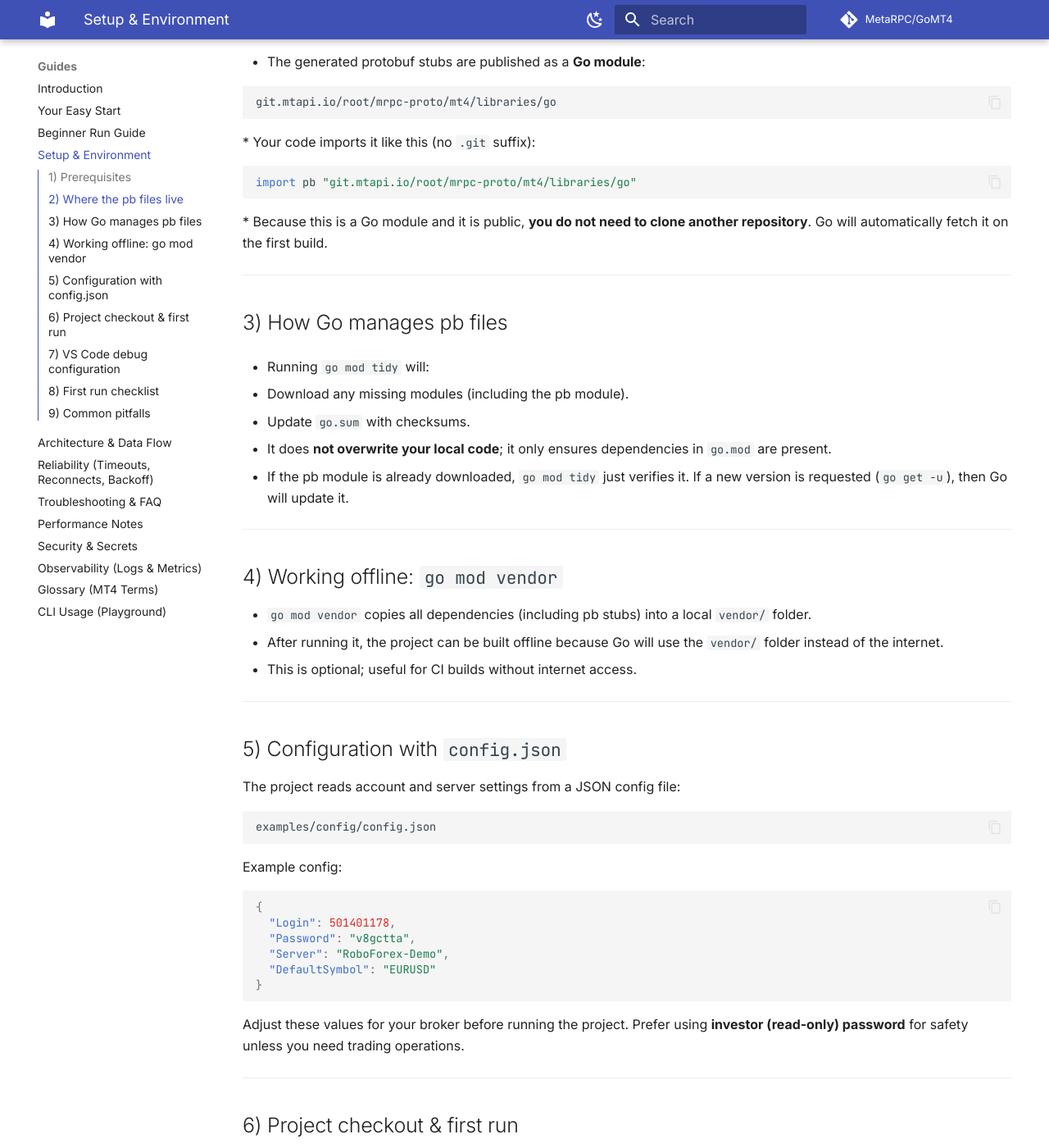
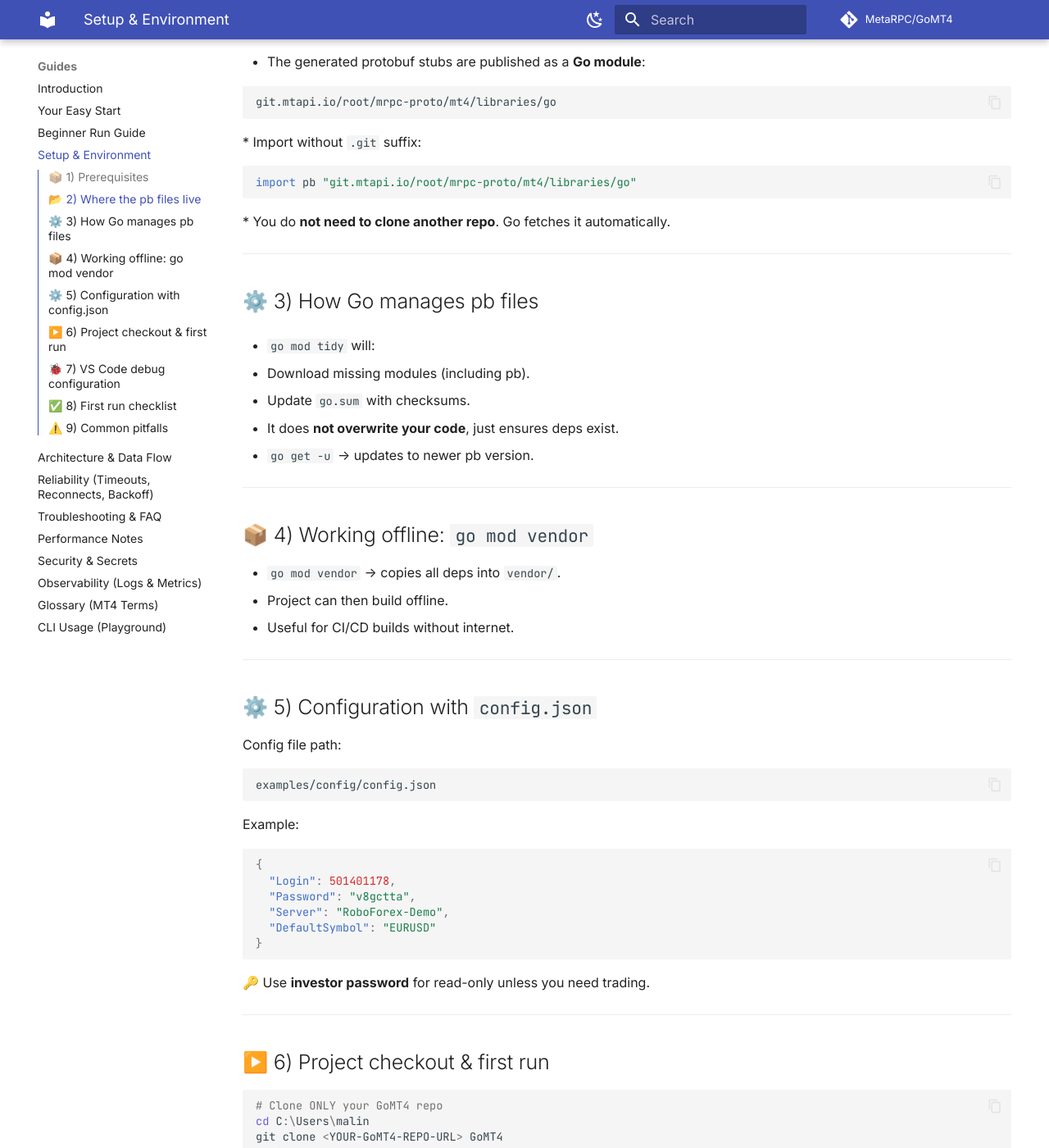
Before and after one commit to MetaRPC/GoMT4, an MkDocs documentation site: the page built from docs/setup.md, in a window 1280 px wide and 1400 px high, scrolled down 592 px. Shown: the whole window at 82% size. Built offline with MkDocs 1.6.1 and Material for MkDocs 9.7.7, drawn with Linux system fonts in a browser that asks for light colours; comment, search, counter and statistics services are not loaded; some of the changed text lies outside the part shown.

Commit message:
Update setup.md

````diff
--- a/docs/setup.md
+++ b/docs/setup.md
@@ -1,64 +1,64 @@
-# Setup & Environment (Windows, GoMT4 Project)
+# 💻 Setup & Environment (Windows, GoMT4 Project)
 
 Audience: **beginner-friendly**. Comments in code are **English only**.
 
 ---
 
-## 1) Prerequisites
+## 📦 1) Prerequisites
 
 * **Windows 10/11 recommended** (Windows 7/8 may work but not tested)
 * **Git** ([https://git-scm.com/download/win](https://git-scm.com/download/win))
 * **Go ≥ 1.21** ([https://go.dev/dl/](https://go.dev/dl/))
 * **VS Code** + Go extension (by Google)
 
-> Why: Go builds and runs the project; VS Code is the recommended IDE.
+👉 Why: Go builds and runs the project; VS Code is the recommended IDE.
 
 ---
 
-## 2) Where the pb files live
+## 📂 2) Where the pb files live
 
 * The generated protobuf stubs are published as a **Go module**:
 
   ```
   git.mtapi.io/root/mrpc-proto/mt4/libraries/go
   ```
-* Your code imports it like this (no `.git` suffix):
+* Import without `.git` suffix:
 
   ```go
   import pb "git.mtapi.io/root/mrpc-proto/mt4/libraries/go"
   ```
-* Because this is a Go module and it is public, **you do not need to clone another repository**. Go will automatically fetch it on the first build.
+* You do **not need to clone another repo**. Go fetches it automatically.
 
 ---
 
-## 3) How Go manages pb files
+## ⚙️ 3) How Go manages pb files
 
-* Running `go mod tidy` will:
+* `go mod tidy` will:
 
-  * Download any missing modules (including the pb module).
+  * Download missing modules (including pb).
   * Update `go.sum` with checksums.
-  * It does **not overwrite your local code**; it only ensures dependencies in `go.mod` are present.
-* If the pb module is already downloaded, `go mod tidy` just verifies it. If a new version is requested (`go get -u`), then Go will update it.
+  * It does **not overwrite your code**, just ensures deps exist.
+* `go get -u` → updates to newer pb version.
 
 ---
 
-## 4) Working offline: `go mod vendor`
+## 📦 4) Working offline: `go mod vendor`
 
-* `go mod vendor` copies all dependencies (including pb stubs) into a local `vendor/` folder.
-* After running it, the project can be built offline because Go will use the `vendor/` folder instead of the internet.
-* This is optional; useful for CI builds without internet access.
+* `go mod vendor` → copies all deps into `vendor/`.
+* Project can then build offline.
+* Useful for CI/CD builds without internet.
 
 ---
 
-## 5) Configuration with `config.json`
+## ⚙️ 5) Configuration with `config.json`
 
-The project reads account and server settings from a JSON config file:
+Config file path:
 
 ```
 examples/config/config.json
 ```
 
-Example config:
+Example:
 
 ```json
 {
@@ -69,11 +69,11 @@ Example config:
 }
 ```
 
-Adjust these values for your broker before running the project. Prefer using **investor (read‑only) password** for safety unless you need trading operations.
+🔑 Use **investor password** for read-only unless you need trading.
 
 ---
 
-## 6) Project checkout & first run
+## ▶️ 6) Project checkout & first run
 
 ```powershell
 # Clone ONLY your GoMT4 repo
@@ -81,25 +81,20 @@ cd C:\Users\malin
 git clone <YOUR-GoMT4-REPO-URL> GoMT4
 cd GoMT4
 
-# Install deps (fetches pb module too)
+# Install deps
 go mod tidy
 
-# Run the example (entrypoint lives in examples/main.go)
+# Run example (entrypoint: examples/main.go)
 go run ./examples/main.go
 ```
 
-You should see logs and the first RPC interactions.
+Expected: logs + first RPC interactions.
 
 ---
 
-## 7) VS Code debug configuration
+## 🐞 7) VS Code debug configuration
 
-The file `.vscode/launch.json` tells VS Code **how to run and debug your program**.
-
-* `program`: which Go file to launch (`examples/main.go`).
-* `cwd`: current working directory when running.
-
-**.vscode/launch.json**
+File: `.vscode/launch.json`
 
 ```json
 {
@@ -117,7 +112,7 @@ The file `.vscode/launch.json` tells VS Code **how to run and debug your program
 }
 ```
 
-**.vscode/settings.json**
+File: `.vscode/settings.json`
 
 ```json
 {
@@ -132,22 +127,25 @@ The file `.vscode/launch.json` tells VS Code **how to run and debug your program
 
 ---
 
-## 8) First run checklist
+## ✅ 8) First run checklist
 
-1. Start MT4 terminal once manually (to initialize its data folders).
-2. Ensure firewall allows `RPC_LISTEN_ADDR` port (e.g. 50051) if you plan to connect from outside your machine. For local use on `127.0.0.1`, this is usually not required.
-3. Run the example:
+1. Start MT4 terminal manually once (initializes data).
+
+2. Firewall: allow port if connecting externally. For local `127.0.0.1`, not needed.
+
+3. Run:
 
    ```powershell
    cd C:\Users\malin\GoMT4
    go run ./examples/main.go
    ```
-4. You should see logs like `listening on 127.0.0.1:50051` and first RPC interactions.
+
+4. You should see logs like `listening on 127.0.0.1:50051`.
 
 ---
 
-## 9) Common pitfalls
+## ⚠️ 9) Common pitfalls
 
-* **Timeouts / no connection** → Check `config.json` values, firewall, MT4 terminal connectivity.
-* **Symbol not found (`EURUSD`)** → Broker may add suffix (e.g. `EURUSD.m`). Ensure symbol is visible in MT4.
+* **Timeouts / no connection** → Check `config.json`, firewall, MT4 connectivity.
+* **Symbol not found (`EURUSD`)** → Broker may add suffix (e.g., `EURUSD.m`). Ensure symbol is visible.
 * **Volume or price rejected** → Always round with `Digits` and `LotStep` values.
````
